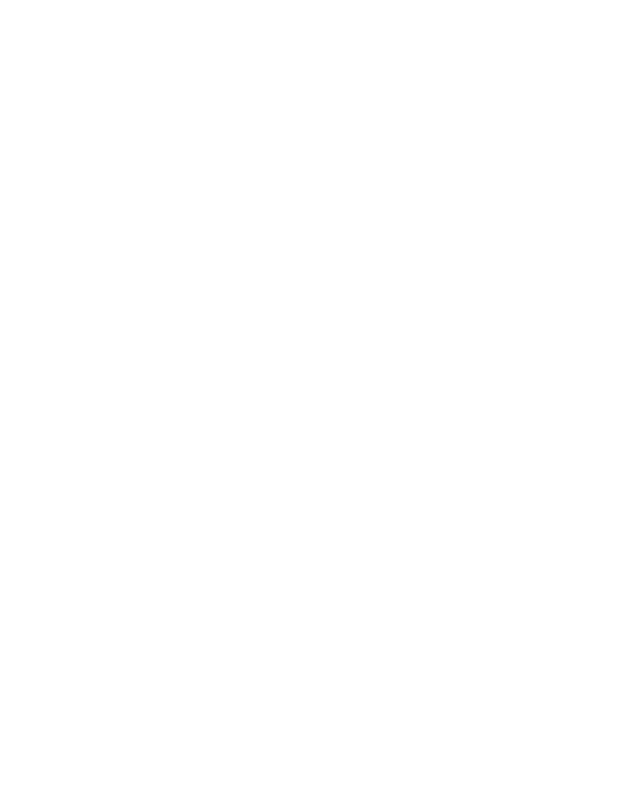
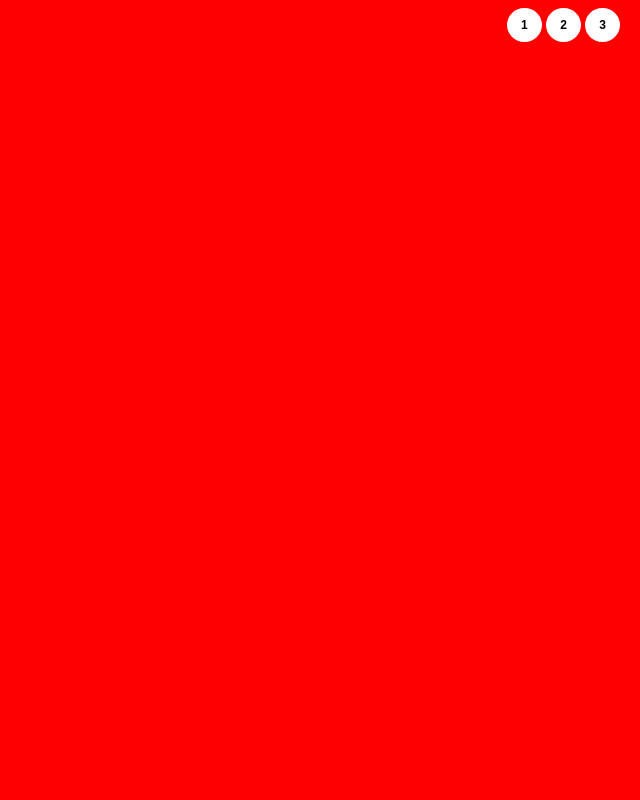
Before and after one commit to alegiunt99/htmlcss-shoes, a plain HTML site: page index.html in a window 1280 px wide. Shown: the top 800 px of the page, without its empty margins (640-1280 px from the left). Drawn offline with Linux system fonts and the light colour scheme.

Commit message:
creazione dei numeri e delle 3 pagine colorate

```diff
--- a/css/style.css
+++ b/css/style.css
@@ -4,3 +4,44 @@
     padding: 0px;
     font-family: 'Rubik Mono One', sans-serif;
 }
+
+/* Layout */
+nav{
+position: fixed;
+right: 20px;
+top: 15px;
+
+}
+
+header a{
+    text-decoration: none;
+    color: black;
+    background-color: white;
+    border-radius: 50%;
+    font-size: 12px;
+    padding: 10px 14px;
+    font-weight: 900;
+}
+
+#shoes-1{
+    background-color: red;
+    width: 100vw;
+    height: 100vh;
+}
+
+#shoes-2{
+    background-color:green;
+    width: 100vw;
+    height: 100vh;
+}
+
+#shoes-3{
+    background-color: yellow;
+    width: 100vw;
+    height: 100vh;
+}
+/* / Layout */
+
+/* Debug */
+
+/* / debug */
--- a/index.html
+++ b/index.html
@@ -13,25 +13,28 @@
     <!-- 3 numeri -->
     <header>
         <nav>
-
+            <span><a href="#shoes-1">1</a></span>
+            <span><a href="#shoes-2">2</a></span>
+            <span><a href="#shoes-3">3</a></span>
         </nav>
     </header>
 
 
     <!-- Scarpa 1-->
-    <article>
+    <article id="shoes-1">
+
 
     </article>
 
 
     <!-- Scarpa 2-->
-    <article>
+    <article id="shoes-2">
 
     </article>
 
 
     <!-- Scarpa 3-->
-    <article>
+    <article id="shoes-3">
 
     </article>
 
```
